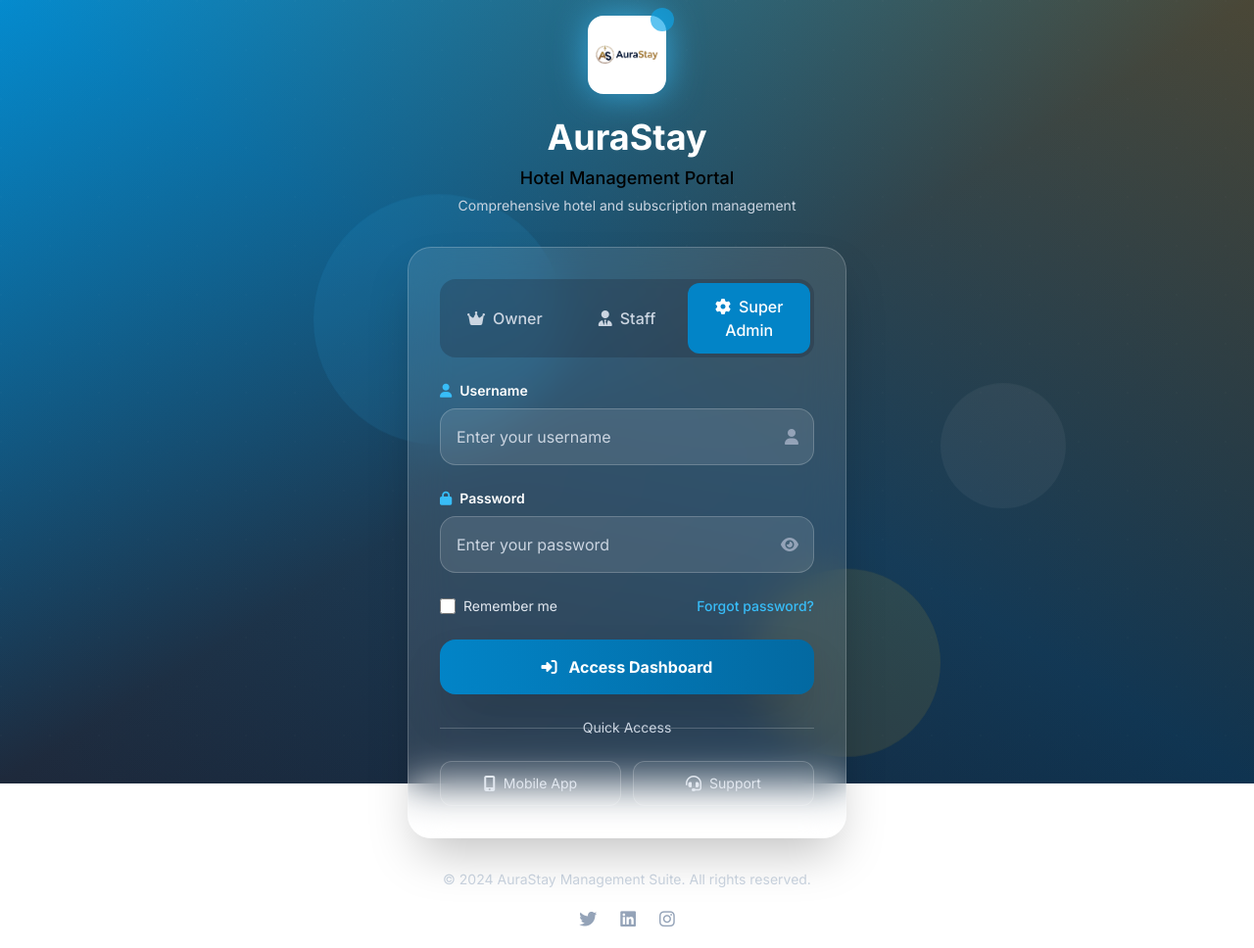
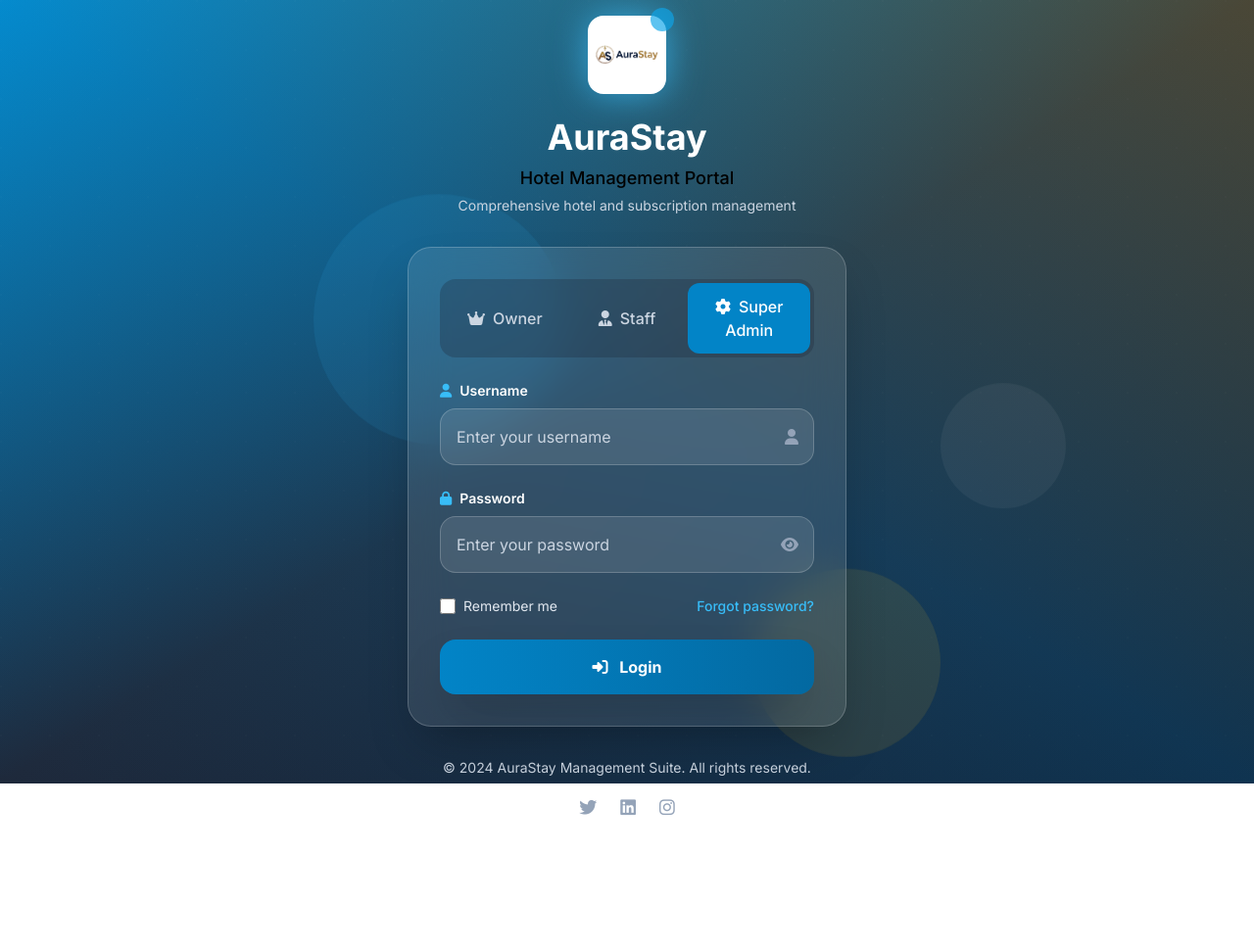
Before and after one commit to Momin9/hotel_management, a Django app: page /login/ in a window 1280 px wide. Shown: the whole page at 98% size. After the commit the page ends 833 px from the top, so only its background shows below. Run offline with Django 4.2, Linux system fonts and the light colour scheme; parts of the project's set-up code (start-up, migrations or seed data) failed here and were passed over; some libraries are stand-ins or nearby versions.

Commit message:
Remove Quick Access section and change button text to Login

```diff
--- a/templates/accounts/login_luxury.html
+++ b/templates/accounts/login_luxury.html
@@ -199,30 +199,8 @@
                     <button type="submit"
                             class="w-full py-4 px-6 bg-gradient-to-r from-royal-600 to-royal-700 hover:from-royal-700 hover:to-royal-800 text-white font-bold rounded-2xl luxury-shadow transition-all duration-200 transform hover:scale-105 focus:outline-none focus:ring-4 focus:ring-royal-500/50">
                         <i class="fas fa-sign-in-alt mr-2"></i>
-                        Access Dashboard
+                        Login
                     </button>
-
-                    <!-- Divider -->
-                    <div class="relative my-6">
-                        <div class="absolute inset-0 flex items-center">
-                            <div class="w-full border-t border-white/20"></div>
-                        </div>
-                        <div class="relative flex justify-center text-sm">
-                            <span class="px-4 bg-transparent text-luxury-300">Quick Access</span>
-                        </div>
-                    </div>
-
-                    <!-- Quick Access Buttons -->
-                    <div class="grid grid-cols-2 gap-3">
-                        <button type="button" class="flex items-center justify-center py-3 px-4 bg-white/5 hover:bg-white/10 border border-white/20 rounded-xl text-luxury-200 hover:text-white transition-all duration-200">
-                            <i class="fas fa-mobile-alt mr-2"></i>
-                            <span class="text-sm">Mobile App</span>
-                        </button>
-                        <button type="button" class="flex items-center justify-center py-3 px-4 bg-white/5 hover:bg-white/10 border border-white/20 rounded-xl text-luxury-200 hover:text-white transition-all duration-200">
-                            <i class="fas fa-headset mr-2"></i>
-                            <span class="text-sm">Support</span>
-                        </button>
-                    </div>
                 </form>
             </div>
 
```
